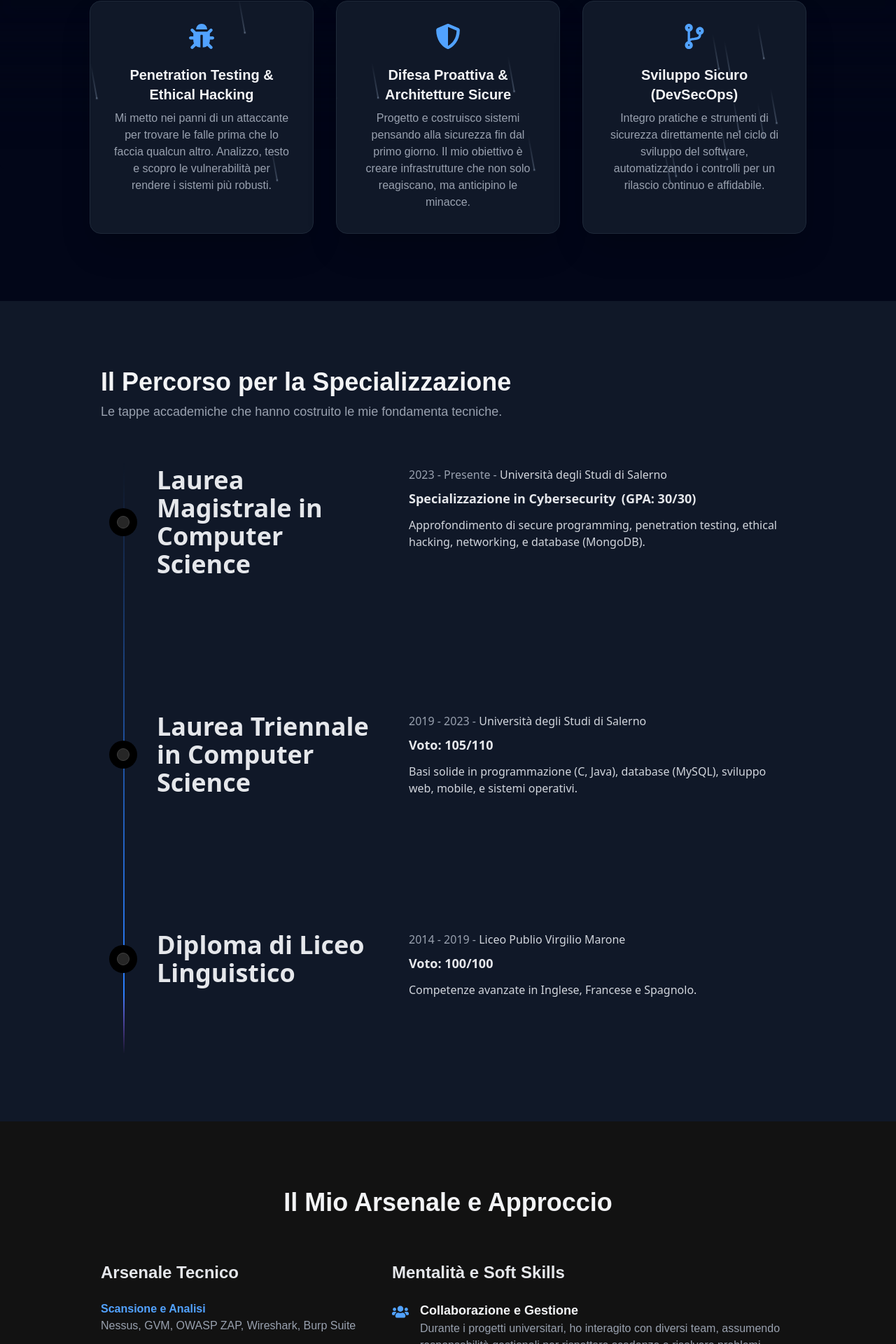
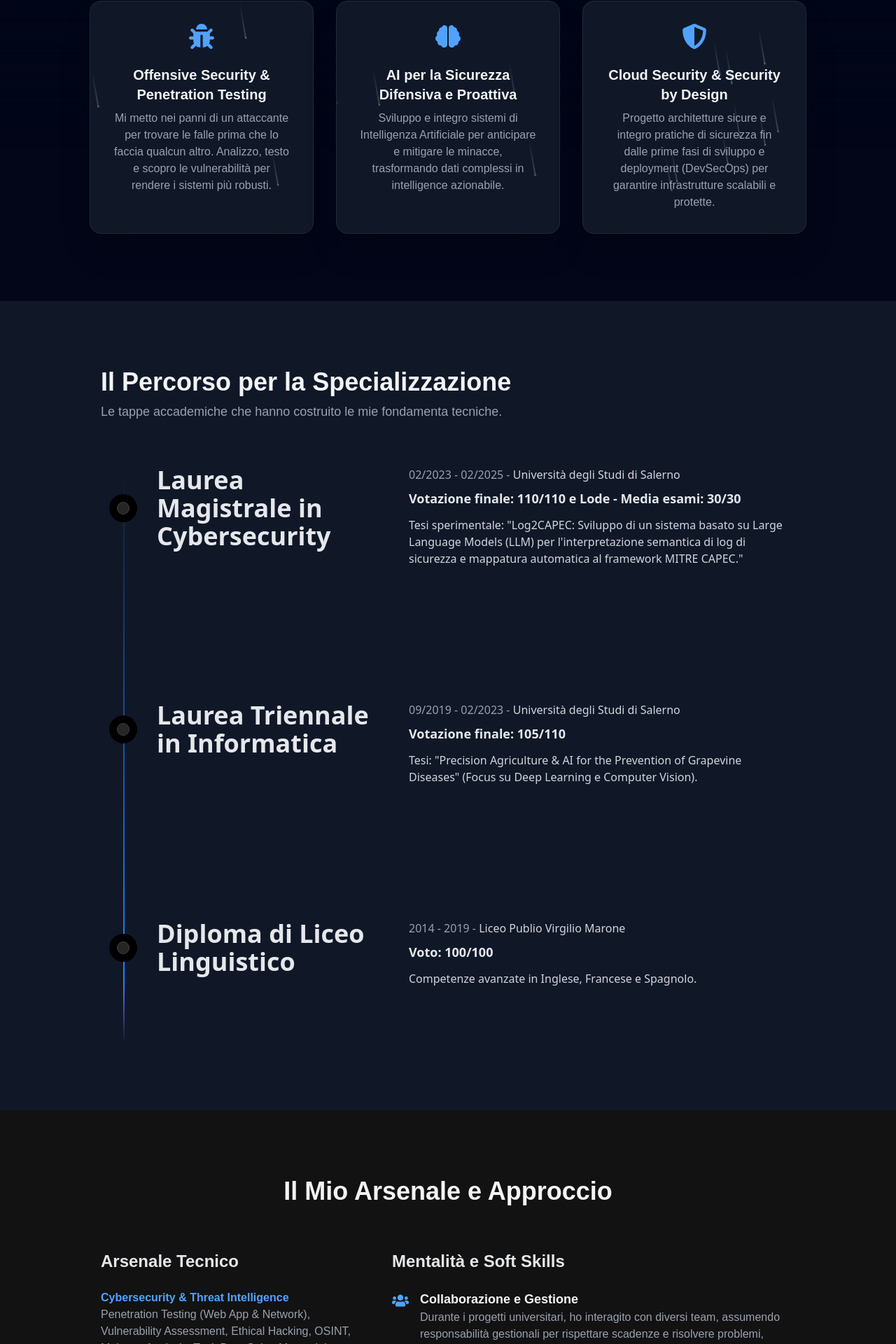
Before and after one commit to Daniele674/portfolio, a Next.js app: page /about in a window 1280 px wide. Shown: the part 544-2464 px from the top of the page at 70% size. Built offline with nearby package versions, Linux system fonts and the light colour scheme.

Commit message:
feat: Refine skill categories and update project descriptions to highlight cybersecurity, AI, and DevSecOps expertise.

```diff
--- a/app/about/page.js
+++ b/app/about/page.js
@@ -22,36 +22,36 @@ import {
 const cybersecurityPillars = [
     {
         icon: <FaBug/>,
-        title: "Penetration Testing & Ethical Hacking",
+        title: "Offensive Security & Penetration Testing",
         description: "Mi metto nei panni di un attaccante per trovare le falle prima che lo faccia qualcun altro. Analizzo, testo e scopro le vulnerabilità per rendere i sistemi più robusti."
     },
     {
-        icon: <FaShieldAlt/>,
-        title: "Difesa Proattiva & Architetture Sicure",
-        description: "Progetto e costruisco sistemi pensando alla sicurezza fin dal primo giorno. Il mio obiettivo è creare infrastrutture che non solo reagiscano, ma anticipino le minacce."
+        icon: <FaBrain/>,
+        title: "AI per la Sicurezza Difensiva e Proattiva",
+        description: "Sviluppo e integro sistemi di Intelligenza Artificiale per anticipare e mitigare le minacce, trasformando dati complessi in intelligence azionabile."
     },
     {
-        icon: <FaCodeBranch/>,
-        title: "Sviluppo Sicuro (DevSecOps)",
-        description: "Integro pratiche e strumenti di sicurezza direttamente nel ciclo di sviluppo del software, automatizzando i controlli per un rilascio continuo e affidabile."
+        icon: <FaShieldAlt/>,
+        title: "Cloud Security & Security by Design",
+        description: "Progetto architetture sicure e integro pratiche di sicurezza fin dalle prime fasi di sviluppo e deployment (DevSecOps) per garantire infrastrutture scalabili e protette."
     }
 ];
 
 // --- DATI PER LA TIMELINE ---
 const timelineData = [
     {
-        date: "2023 - Presente",
-        title: "Laurea Magistrale in Computer Science",
+        date: "02/2023 - 02/2025",
+        title: "Laurea Magistrale in Cybersecurity",
         institution: "Università degli Studi di Salerno",
-        focus: "Specializzazione in Cybersecurity",
-        description: "Approfondimento di secure programming, penetration testing, ethical hacking, networking, e database (MongoDB). GPA: 30/30."
+        focus: "Votazione finale: 110/110 e Lode - Media esami: 30/30",
+        description: "Tesi sperimentale: \"Log2CAPEC: Sviluppo di un sistema basato su Large Language Models (LLM) per l'interpretazione semantica di log di sicurezza e mappatura automatica al framework MITRE CAPEC.\""
     },
     {
-        date: "2019 - 2023",
-        title: "Laurea Triennale in Computer Science",
+        date: "09/2019 - 02/2023",
+        title: "Laurea Triennale in Informatica",
         institution: "Università degli Studi di Salerno",
-        focus: "Voto: 105/110",
-        description: "Basi solide in programmazione (C, Java), database (MySQL), sviluppo web, mobile, e sistemi operativi."
+        focus: "Votazione finale: 105/110",
+        description: "Tesi: \"Precision Agriculture & AI for the Prevention of Grapevine Diseases\" (Focus su Deep Learning e Computer Vision)."
     },
     {
         date: "2014 - 2019",
@@ -64,10 +64,10 @@ const timelineData = [
 
 // --- DATI PER LE COMPETENZE A 360° ---
 const securityToolStack = [
-    {name: "Scansione e Analisi", tools: "Nessus, GVM, OWASP ZAP, Wireshark, Burp Suite"},
-    {name: "Sistemi e Container", tools: "Linux (Kali, Ubuntu), Docker, Docker Compose"},
-    {name: "Sviluppo e Scripting", tools: "Python (Flask, Scapy), Go, Bash"},
-    {name: "Database", tools: "MySQL, MongoDB, SQL Injection Techniques"}
+    {name: "Cybersecurity & Threat Intelligence", tools: "Penetration Testing (Web App & Network), Vulnerability Assessment, Ethical Hacking, OSINT, Malware Analysis. Tool: Burp Suite, Metasploit, Nmap, Nessus, Wireshark, ZAP, Kali Linux."},
+    {name: "Cloud Security & DevSecOps", tools: "Security by Design, Cloud Architecture, IAM, CI/CD Pipeline Security, IaC, Container Security. Stack: Azure AD/Entra ID, Terraform, Docker."},
+    {name: "Framework, Standard & Governance", tools: "Framework & Metodologie: MITRE ATT&CK, MITRE CAPEC, OWASP Top 10, Zero Trust. Standard e Compliance: NIST CSF 2.0, ISO/IEC 27001, NIS2, DORA."},
+    {name: "System Engineering, AI & Automation", tools: "OS & Scripting: Linux (Hardening), Windows Server, Python, Bash, SQL/NoSQL. AI: Large Language Models (LLM), Prompt Engineering, RAG."}
 ];
 
 const cybersecuritySoftSkills = [
@@ -91,9 +91,9 @@ const cybersecuritySoftSkills = [
 // --- DATI PER LE COMPETENZE LINGUISTICHE ---
 const languageSkills = [
     {lang: "Italiano", level: "Madrelingua", cert: null},
-    {lang: "Inglese", level: "C1 (Lettura) / B2 (Altro)", cert: "Cambridge First"},
-    {lang: "Francese", level: "B2", cert: "DELF B2"},
-    {lang: "Spagnolo", level: "B2 (Lettura) / B1 (Altro)", cert: null}
+    {lang: "Inglese", level: "Competente", cert: "B2 First - Cambridge Assessment"},
+    {lang: "Francese", level: "Competente", cert: "DELF B2"},
+    {lang: "Spagnolo", level: "Conversazionale", cert: null}
 ];
 
 
@@ -110,11 +110,8 @@ export default function AboutPage() {
                 </p>
                 <p className="text-lg font-bold text-gray-800 dark:text-gray-200 mt-1">
                     {item.focus}
-                    {item.description.includes("GPA: 30/30") && (
-                        <span className="ml-2">(GPA: 30/30)</span>
-                    )}
                 </p>
-                <p className="mt-2 text-gray-600 dark:text-gray-300 text-base">{item.description.replace(" GPA: 30/30.", "")}</p>
+                <p className="mt-2 text-gray-600 dark:text-gray-300 text-base">{item.description}</p>
             </div>
         )
     }));
--- a/components/CombinedIntroSection.jsx
+++ b/components/CombinedIntroSection.jsx
@@ -59,21 +59,21 @@ export default function CombinedIntroSection() {
                         Costruisco e Proteggo Esperienze Digitali.
                     </h1>
                     <p className="text-lg text-gray-700 dark:text-gray-300 mb-6">
-                        Studente di Laurea Magistrale in Computer Science con specializzazione in Cybersecurity. La mia passione è unire lo sviluppo di software robusto con le strategie di sicurezza necessarie per difenderlo.
+                        Neolaureato Magistrale in Cybersecurity con 110/110 e Lode. Unisco una solida preparazione in <strong>Offensive Security</strong> a competenze d'avanguardia sull'<strong>Intelligenza Artificiale</strong> applicata alla difesa proattiva. Attualmente focalizzato sulla <strong>Cloud Security</strong>, aspiro al ruolo di Cloud Security Engineer applicando un approccio <strong>Security by Design</strong>.
                     </p>
 
                     <ul className="space-y-3 mb-8">
                         <li className="flex items-center gap-3">
                             <FaShieldAlt className="text-blue-500 dark:text-blue-400 flex-shrink-0" size={20}/>
-                            <span className="text-gray-800 dark:text-gray-200">Penetration Testing & Ethical Hacking</span>
+                            <span className="text-gray-800 dark:text-gray-200">Offensive Security & Penetration Testing</span>
                         </li>
                         <li className="flex items-center gap-3">
                             <FaCode className="text-blue-500 dark:text-blue-400 flex-shrink-0" size={20}/>
-                            <span className="text-gray-800 dark:text-gray-200">Secure Programming e Sviluppo Web/Mobile</span>
+                            <span className="text-gray-800 dark:text-gray-200">AI per la Sicurezza Difensiva e Proattiva</span>
                         </li>
                         <li className="flex items-center gap-3">
                             <FaNetworkWired className="text-blue-500 dark:text-blue-400 flex-shrink-0" size={20}/>
-                            <span className="text-gray-800 dark:text-gray-200">Networking e Architetture Distribuite</span>
+                            <span className="text-gray-800 dark:text-gray-200">Cloud Security & Security by Design</span>
                         </li>
                     </ul>
 
--- a/data/portfolio.js
+++ b/data/portfolio.js
@@ -21,116 +21,117 @@ import {
 import {
     FiSmartphone
 } from 'react-icons/fi';
-import {FaFingerprint, FaShieldAlt} from "react-icons/fa";
-import {AiFillSecurityScan} from "react-icons/ai";
+import { FaFingerprint, FaShieldAlt } from "react-icons/fa";
+import { AiFillSecurityScan } from "react-icons/ai";
 
 // Dati per la sezione "Le Mie Competenze" categorizzate
 export const categorizedSkills = [
     {
-        category: "Cybersecurity",
+        category: "Cybersecurity & Threat Intelligence",
         skills: [
-            {name: "Penetration Testing", icon: <FaBug className="text-red-500"/>},
-            {name: "Secure Programming", icon: <FaCode className="text-green-500"/>},
-            {name: "Vulnerability Scanning", icon: <AiFillSecurityScan className="text-blue-500"/>},
-            {name: "Digital Forensics", icon: <FaFingerprint/>},
+            { name: "Penetration Testing", icon: <FaBug className="text-red-500" /> },
+            { name: "Vulnerability Assessment", icon: <AiFillSecurityScan className="text-blue-500" /> },
+            { name: "Ethical Hacking", icon: <FaCode className="text-green-500" /> },
+            { name: "Malware Analysis & Forensics", icon: <FaFingerprint /> },
         ]
     },
     {
-        category: "Sviluppo & Framework",
+        category: "Cloud Security & DevSecOps",
         skills: [
-            {name: "Python", icon: <FaPython className="text-yellow-400"/>},
-            {name: "Flask", icon: <SiFlask/>},
-            {name: "Java", icon: <FaJava className="text-orange-500"/>},
-            {name: "Flutter", icon: <FaFlutter className="text-sky-400"/>},
+            { name: "Security by Design", icon: <FaShieldAlt className="text-blue-400" /> },
+            { name: "IAM & Cloud Architecture", icon: <FaDatabase className="text-sky-500" /> },
+            { name: "CI/CD Pipeline Security", icon: <FaGithub className="text-gray-800 dark:text-gray-200" /> },
+            { name: "IaC & Container Security", icon: <FaLinux /> },
         ]
     },
     {
-        category: "Altre Tecnologie",
+        category: "System Engineering & AI",
         skills: [
-            {name: "Database (SQL, NoSQL)", icon: <FaDatabase className="text-purple-400"/>},
-            {name: "Git & GitHub", icon: <FaGithub className="text-blue-600"/>},
-            {name: "Linux OS", icon: <FaLinux/>},
-            {name: "Unity", icon: <SiUnity/>},
+            { name: "Python (Security Automation)", icon: <FaPython className="text-yellow-400" /> },
+            { name: "Bash & Scripting", icon: <FaCode className="text-gray-500" /> },
+            { name: "LLM, Prompt Eng & RAG", icon: <FaBrain className="text-purple-500" /> },
+            { name: "Linux Server Hardening", icon: <FaLinux /> },
+        ]
+    },
+    {
+        category: "Framework & GRC",
+        skills: [
+            { name: "MITRE ATT&CK e CAPEC", icon: <FaShieldAlt className="text-purple-400" /> },
+            { name: "OWASP Top 10", icon: <FaBug className="text-red-400" /> },
+            { name: "NIST CSF 2.0", icon: <AiFillSecurityScan /> },
+            { name: "ISO/IEC 27001, NIS2, DORA", icon: <FaFingerprint /> },
         ]
     }
 ];
 
 export const allProjects = [
     {
-        title: "Correlazione Eventi Honeypot e Pattern CAPEC",
+        title: "Log2CAPEC - AI Security Engineer & Researcher",
         filterCategory: "Cybersecurity",
         category: "Tesi Magistrale - Cybersecurity",
-        icon: <FaShieldAlt/>,
-        image: "/projects/tesi-magistrale.png", // Aggiungi un'immagine in public/projects/
-        tags: ["Python", "NLP", "LLM", "ChromaDB"],
+        icon: <FaShieldAlt />,
+        image: "/projects/tesi-magistrale.png",
+        tags: ["Python", "Hugging Face", "LLM", "ChromaDB", "MITRE CAPEC"],
         github: "https://github.com/Daniele674/Log2CAPEC",
         live: null,
         link: "/projects/tesi-magistrale",
         detailedContent: () => (
             <p>
-                Questo progetto di tesi magistrale si concentra sullo sviluppo di un sistema avanzato per analizzare e
-                correlare automaticamente gli eventi di sicurezza raccolti da sistemi honeypot con i pattern di attacco
-                standardizzati CAPEC (Common Attack Pattern Enumeration and Classification). L&#39;obiettivo è trasformare
-                dati grezzi in intelligence azionabile per anticipare le minacce, utilizzando tecniche di Natural
-                Language Processing e Large Language Models per comprendere il contesto degli attacchi.
+                Architettato e sviluppato una pipeline di <strong>Threat Intelligence</strong> per l&#39;analisi automatizzata di log eterogenei (ecosistema T-Pot), risolvendo il problema dell&#39;alert fatigue nei SOC.
+                Ho implementato un LLM open-weight locale (Mistral-7B quantizzato a 4-bit) come interprete semantico upstream, applicando tecniche di <strong>prompt engineering</strong> avanzato (Chain-of-Thought, few-shot).
+                Inoltre, ho progettato un motore di Information Retrieval ibrido per il <strong>mapping real-time sul framework MITRE CAPEC</strong>.
             </p>
         )
     },
     {
-        title: "Project Aegis - Piattaforma Blockchain per Log di Sicurezza",
+        title: "Offensive Security & Penetration Testing Portfolio",
         filterCategory: "Cybersecurity",
-        category: "Progetto Universitario - Blockchain",
-        icon: <FaCube/>,
-        image: "/projects/blockchain-isp.png", // Aggiungi un'immagine in public/projects/
-        tags: ["Hyperledger Fabric", "Go", "Docker", "API"],
-        github: "https://github.com/Daniele674/Project-Aegis", // Sostituisci con il link reale
+        category: "Ricerca Indipendente e Laboratorio Pratico",
+        icon: <FaBug />,
+        image: "/projects/penetration-testing.png", // Immagine suggerita da aggiungere in futuro
+        tags: ["PTES", "OWASP", "Burp Suite", "Privilege Escalation"],
+        github: "https://github.com/Daniele674/Penetration-Testing-Portfolio",
+        live: null,
+        link: "/projects/penetration-testing",
+        detailedContent: () => (
+            <p>
+                Condotti molteplici <strong>penetration test</strong> end-to-end su architetture eterogenee (infrastrutture di test Vulnhub, Hack The Box e laboratori locali), seguendo le metodologie standard del settore come <strong>PTES</strong> e <strong>OWASP</strong>.
+                Identificate e sfruttate vulnerabilità critiche appartenenti alle principali classi dell&#39;<strong>OWASP Top 10</strong> (Injections, Broken Access Control) e condotte attività di post-exploitation con tecniche avanzate di <strong>Privilege Escalation</strong> su sistemi Linux e Windows.
+                Redatti write-up tecnici e report professionali completi di Executive Summary.
+            </p>
+        )
+    },
+    {
+        title: "Project Aegis - Blockchain & Security Backend Developer",
+        filterCategory: "Cybersecurity",
+        category: "Progetto Universitario - Cybersecurity",
+        icon: <FaCube />,
+        image: "/projects/blockchain-isp.png",
+        tags: ["Hyperledger Fabric", "Go", "Docker", "REST API"],
+        github: "https://github.com/Daniele674/Project-Aegis",
         live: null,
         link: "/projects/blockchain-isp",
         detailedContent: () => (
             <p>
-                Realizzazione di una piattaforma decentralizzata per la condivisione sicura e immutabile di log di
-                attacchi informatici tra diversi Internet Service Provider (ISP). L&#39;uso della tecnologia Hyperledger
-                Fabric garantisce trasparenza e integrità dei dati, migliorando la collaborazione nella lotta contro le
-                minacce informatiche. Il progetto include lo sviluppo di smart contract (chaincode) in Go e
-                un&#39;architettura basata su container Docker.
+                Progettato e sviluppato una DApp (Decentralized Application) per un consorzio di ISP, finalizzata alla condivisione sicura, immutabile e in real-time di <strong>Threat Intelligence</strong> (Indicatori di Compromissione, attacchi DDoS, malware).
+                Sviluppato Chaincode (Smart Contracts) in linguaggio <strong>Go</strong> su <strong>Hyperledger Fabric</strong> per garantire l&#39;auditability crittografica dei log di sicurezza. Integrato il framework Hyperledger FireFly come layer applicativo per orchestrare la rete.
             </p>
         )
     },
     {
-        title: "App MediCall - Assistente Medico Virtuale",
+        title: "MediCall - Software Engineer (Team Project)",
         filterCategory: "App Mobile",
-        category: "Progetto Universitario - Mobile App",
-        icon: <FiSmartphone/>,
-        image: "/projects/medicall.png", // Aggiungi un'immagine in public/projects/
-        tags: ["Flutter", "Python", "Flask", "LLM"],
-        github: "https://github.com/dany-el92/MediCall", // Sostituisci con il link reale
+        category: "App Challenge X Edizione | In partnership con Accenture Italia",
+        icon: <FiSmartphone />,
+        image: "/projects/medicall.png",
+        tags: ["Flutter", "API Integration", "Agile", "Business Requirements"],
+        github: "https://github.com/dany-el92/MediCall",
         live: null,
         link: "/projects/medicall",
         detailedContent: () => (
             <p>
-                Sviluppo di un&#39;applicazione mobile cross-platform con Flutter che funge da assistente virtuale per la
-                prenotazione di appuntamenti medici. Il backend, realizzato in Flask, gestisce le prenotazioni e si
-                integra con un chatbot basato su LLM per un&#39;interazione naturale con l&#39;utente. Questo progetto ha
-                partecipato all&#39; &#34;App Challenge&#34; in collaborazione con Accenture.
-            </p>
-        )
-    },
-    {
-        title: "Emotion GAIT - Analisi Emozioni dal Passo",
-        filterCategory: "Machine Learning",
-        category: "Progetto Universitario - Machine Learning",
-        icon: <FaBrain/>,
-        image: "/projects/emotion-gait.png", // Aggiungi un'immagine in public/projects/
-        tags: ["Python", "Scikit-Learn", "Yolov7", "KNN"],
-        github: "https://github.com/Daniele674/Emotion-GAIT-Knn-Dynamic-Time-Warping", // Sostituisci con il link reale
-        live: null,
-        link: "/projects/emotion-gait",
-        detailedContent: () => (
-            <p>
-                Progetto di ricerca e sviluppo focalizzato sul riconoscimento delle emozioni umane attraverso l&#39;analisi
-                della camminata (gait analysis). Utilizzando il modello di object detection Yolov7 per la stima della
-                posa (Pose Estimation), sono state estratte feature posturali per addestrare un classificatore K-Nearest
-                Neighbors (KNN) in grado di distinguere diversi stati emotivi.
+                Progettato e sviluppato in team un&#39;<strong>applicazione mobile per l&#39;e-health</strong> dedicata alla prenotazione di servizi medici, integrando un <strong>assistente virtuale intelligente</strong> per ottimizzare la user experience.
+                Gestito l&#39;intero ciclo di vita del software in un ambiente fortemente collaborativo, interfacciandosi con i mentor e i professionisti di <strong>Accenture</strong> per allineare le funzionalità tecniche ai requisiti di business richiesti dalla challenge.
             </p>
         )
     },
@@ -138,21 +139,18 @@ export const allProjects = [
         title: "Previsione Fitopatologie della Vite",
         filterCategory: "Machine Learning",
         category: "Tesi Triennale - Deep Learning",
-        icon: <FaLeaf/>,
-        image: "/projects/precision-agriculture.png", // Aggiungi un'immagine in public/projects/
+        icon: <FaLeaf />,
+        image: "/projects/precision-agriculture.png",
         tags: ["TensorFlow", "Keras", "CNN", "Python"],
-        github: "https://github.com/Daniele674/Precision-Agriculture-and-Artificial-Intelligence-for-the-Prevention-of-Grapevine-Diseases", // Sostituisci con il link reale
+        github: "https://github.com/Daniele674/Precision-Agriculture-and-Artificial-Intelligence-for-the-Prevention-of-Grapevine-Diseases",
         live: null,
         link: "/projects/precision-agriculture",
         detailedContent: () => (
             <p>
-                Questo progetto di tesi triennale esplora l&#39;applicazione del Deep Learning per l&#39;agricoltura di
-                precisione. È stato sviluppato e addestrato un modello basato su Reti Neurali Convoluzionali (CNN),
-                sfruttando tecniche di Transfer Learning da architetture note (es. MobileNetV2), per classificare e
-                prevedere la presenza di malattie nelle piante di vite a partire da immagini delle foglie.
+                Questo progetto di tesi triennale esplora l&#39;applicazione del Deep Learning per l&#39;agricoltura di precisione. È stato sviluppato e addestrato un modello basato su Reti Neurali Convoluzionali (CNN), sfruttando tecniche di Transfer Learning da architetture note (es. MobileNetV2), per classificare e prevedere la presenza di malattie nelle piante di vite a partire da immagini delle foglie.
             </p>
         )
-    },
+    }
 ];
 
 export const featuredProjects = allProjects.slice(0, 3);
```
